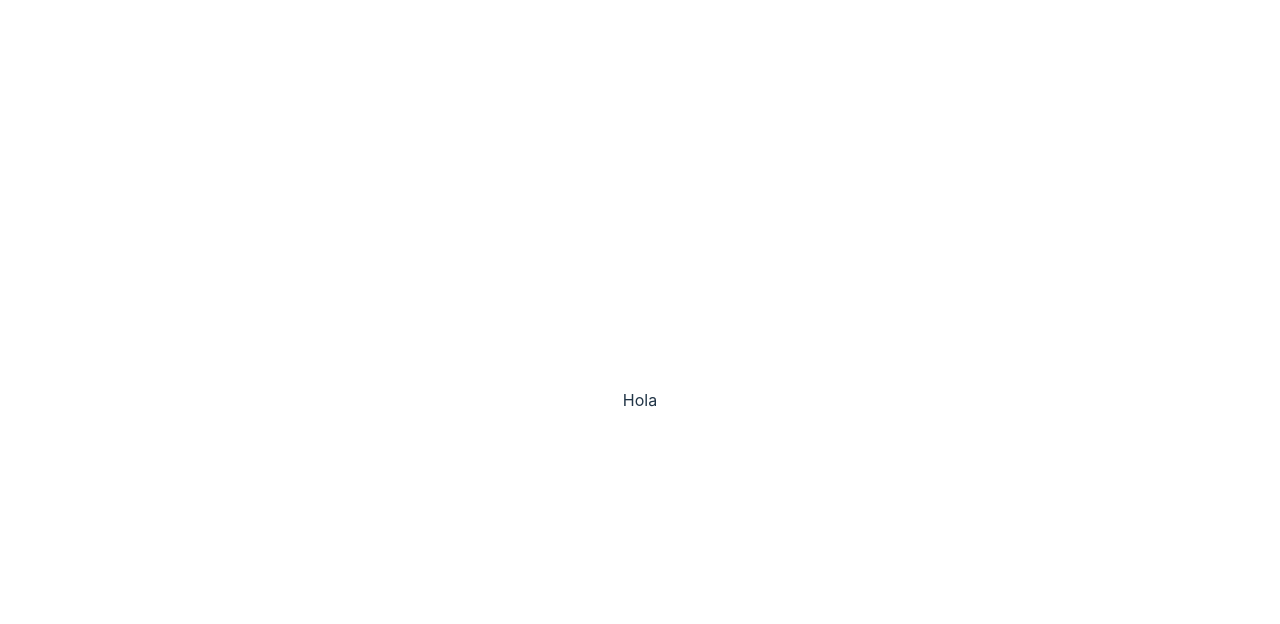
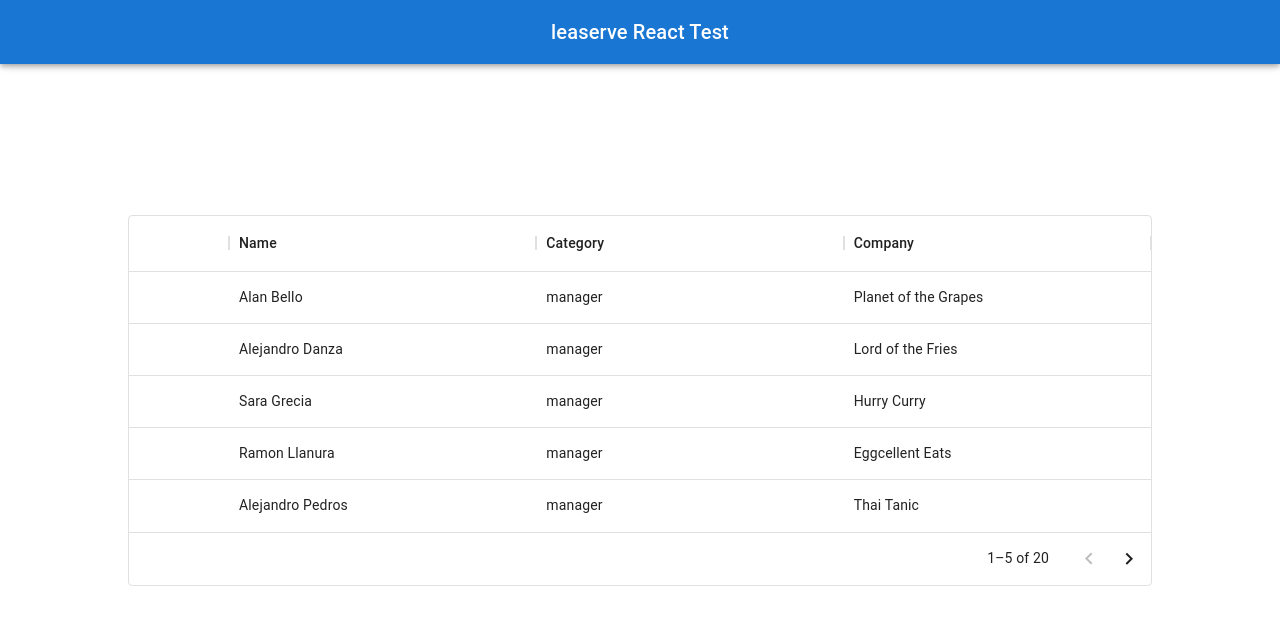
Before and after one commit to leasever/clean_code_ts_react, a React (Vite) app: page / in a window 1280 px wide. Shown: the top 624 px of the page. Built offline with nearby package versions, Linux system fonts and the light colour scheme.

Commit message:
added datagrid

```diff
--- a/package.json
+++ b/package.json
@@ -12,6 +12,7 @@
     "@emotion/react": "^11.10.5",
     "@emotion/styled": "^11.10.5",
     "@mui/material": "^5.11.2",
+    "@mui/x-data-grid": "^5.17.17",
     "react": "^18.2.0",
     "react-dom": "^18.2.0",
     "styled-components": "^5.3.6"
@@ -21,6 +22,7 @@
     "@types/node": "^18.11.18",
     "@types/react": "^18.0.26",
     "@types/react-dom": "^18.0.9",
+    "@types/styled-components": "^5.1.26",
     "@vitejs/plugin-react": "^3.0.0",
     "typescript": "^4.9.3",
     "vite": "^4.0.0"
--- a/src/App.css
+++ b/src/App.css
@@ -4,38 +4,3 @@
   padding: 2rem;
   text-align: center;
 }
-
-.logo {
-  height: 6em;
-  padding: 1.5em;
-  will-change: filter;
-}
-.logo:hover {
-  filter: drop-shadow(0 0 2em #646cffaa);
-}
-.logo.react:hover {
-  filter: drop-shadow(0 0 2em #61dafbaa);
-}
-
-@keyframes logo-spin {
-  from {
-    transform: rotate(0deg);
-  }
-  to {
-    transform: rotate(360deg);
-  }
-}
-
-@media (prefers-reduced-motion: no-preference) {
-  a:nth-of-type(2) .logo {
-    animation: logo-spin infinite 20s linear;
-  }
-}
-
-.card {
-  padding: 2em;
-}
-
-.read-the-docs {
-  color: #888;
-}
--- a/src/App.tsx
+++ b/src/App.tsx
@@ -1,8 +1,17 @@
 import './App.css'
+import { Navbar } from './components'
+import { Home } from './pages'
+import { LayoutContainer } from './styled-components'
 
 function App() {
-
-  return <div className='App'>Hola</div>
+  return (
+    <>
+      <Navbar />
+      <LayoutContainer>
+        <Home />
+      </LayoutContainer>
+    </>
+  )
 }
 
 export default App
--- /dev/null
+++ b/src/components/Navbar/Navbar.tsx
@@ -0,0 +1,18 @@
+import { AppBar, Toolbar, Typography } from '@mui/material'
+import React from 'react'
+
+export interface NavbarInterface {}
+
+const Navbar: React.FC<NavbarInterface> = () => {
+  return (
+    <AppBar position='fixed'>
+      <Toolbar>
+        <Typography variant='h6' component='div' sx={{ flexGrow: 1 }}>
+          leaserve React Test
+        </Typography>
+      </Toolbar>
+    </AppBar>
+  )
+}
+
+export default Navbar
--- /dev/null
+++ b/src/components/Navbar/index.ts
@@ -0,0 +1 @@
+export { default as Navbar } from './Navbar';
--- /dev/null
+++ b/src/components/index.ts
@@ -0,0 +1 @@
+export * from './Navbar'
--- /dev/null
+++ b/src/data/index.ts
@@ -0,0 +1 @@
+export * from './people';
--- a/src/pages/Home/Home.tsx
+++ b/src/pages/Home/Home.tsx
@@ -1,8 +1,51 @@
-import React from 'react';
+import { People } from '@/data'
+import { DataGrid, GridRenderCellParams } from '@mui/x-data-grid'
+import React from 'react'
+
 export interface HomeInterface {}
 
-const Home : React.FC<HomeInterface> = () => {
-	return <div>Home</div>;
-};
+const Home: React.FC<HomeInterface> = () => {
+  const pageSize = 5
+  const columns = [
+		{
+      field: 'actions',
+      headerName: '',
+      Width: 50,
+      renderCell: (params: GridRenderCellParams) => <>{}</>,
+    },
+    {
+      field: 'name',
+      headerName: 'Name',
+      flex: 1,
+      minWidth: 150,
+      renderCell: (params: GridRenderCellParams) => <>{params.value}</>,
+    },
+    {
+      field: 'category',
+      headerName: 'Category',
+      flex: 1,
+      renderCell: (params: GridRenderCellParams) => <>{params.value}</>,
+    },
+    ,
+    {
+      field: 'company',
+      headerName: 'Company',
+      flex: 1,
+      renderCell: (params: GridRenderCellParams) => <>{params.value}</>,
+    },
+  ]
+  return (
+    <DataGrid
+      rows={People}
+      columns={columns}
+      disableColumnSelector
+      disableSelectionOnClick
+      autoHeight
+      pageSize={pageSize}
+      rowsPerPageOptions={[pageSize]}
+      getRowId={(row: any) => row.id}
+    />
+  )
+}
 
-export default Home;
+export default Home
--- /dev/null
+++ b/src/styled-components/index.ts
@@ -0,0 +1 @@
+export * from './layout.styled.component';
--- /dev/null
+++ b/src/styled-components/layout.styled.component.ts
@@ -0,0 +1,8 @@
+import styled from 'styled-components'
+
+export const LayoutContainer = styled.div`
+  width: 80vw;
+  @media only screen and (max-width: 1176px) {
+    padding: 12px;
+  }
+`
```
Also changed, not shown: 1 other file (tests, documents, lock files or other folders).
